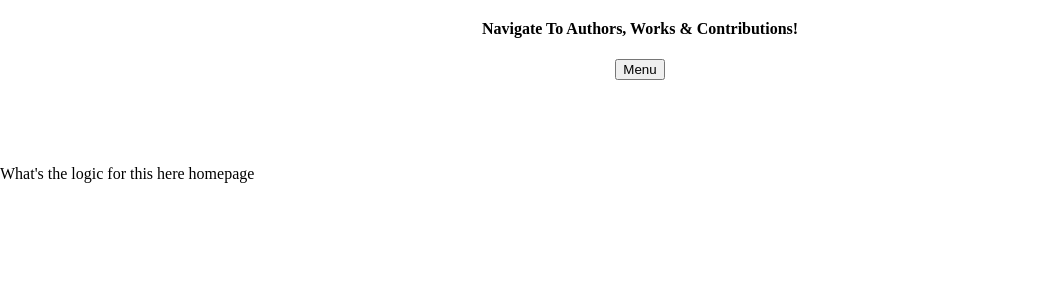
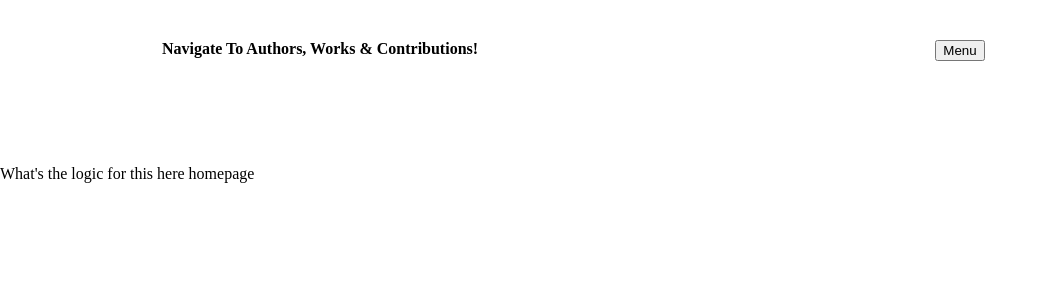
Before and after one commit to mmaustin/community-novel, a React (Create React App) app in the folder cn-client/: page / in a window 1280 px wide. Shown: the top 300 px of the page, without its empty margins (0-1048 px from the left). Built offline with nearby package versions, Linux system fonts and the light colour scheme; no server answers.

Commit message:
changed navbar's flex-flow to row wrap

```diff
--- a/cn-client/src/index.css
+++ b/cn-client/src/index.css
@@ -8,9 +8,9 @@ body {
   margin: 0;
   height: 100px;
   display: flex;
-  justify-content: flex-start;
+  justify-content: center;
   align-items: center;
-  flex-flow: column;
+  flex-flow: row;
 }
 
 #nav-header {
```
